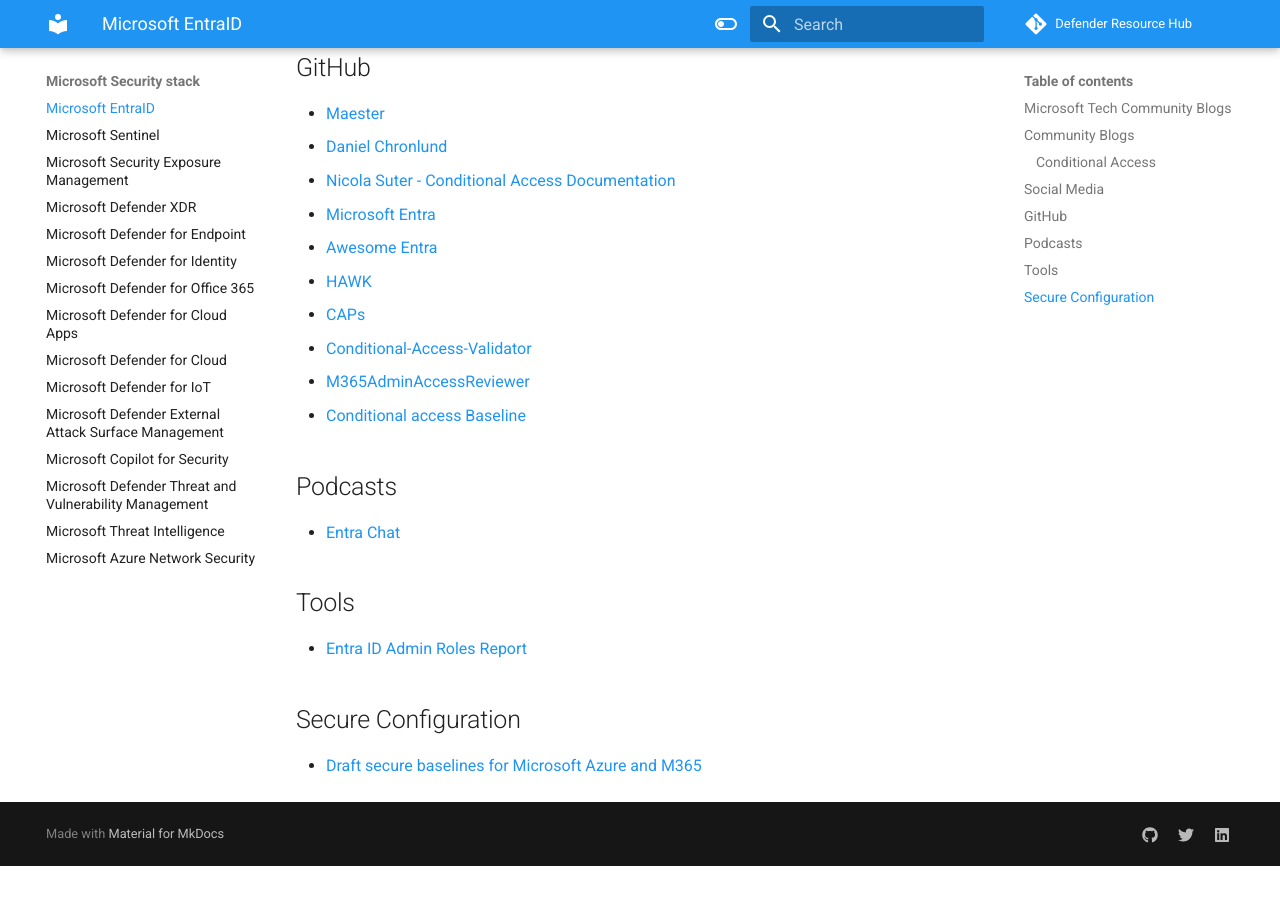
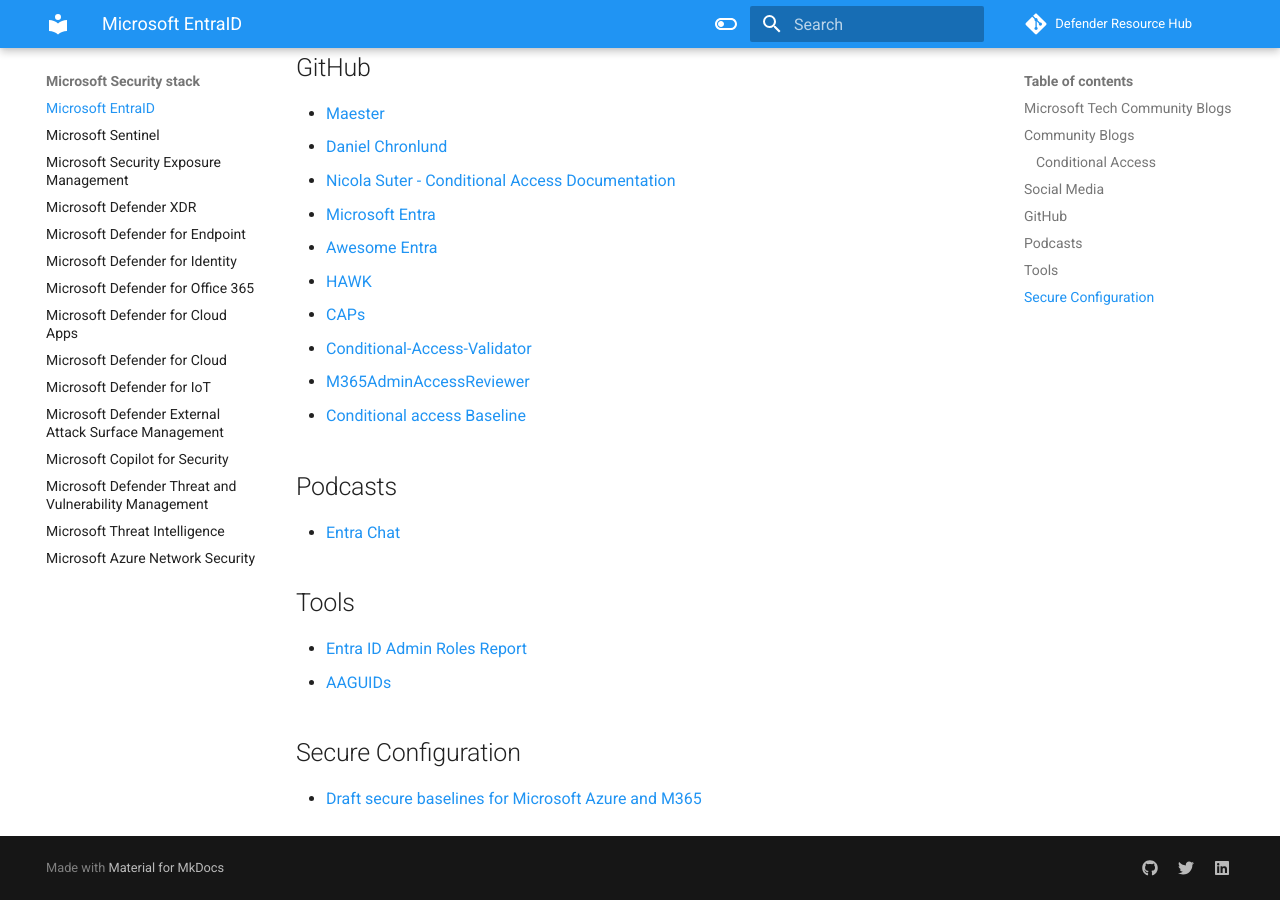
Before and after one commit to alexverboon/DefenderResourceHub, an MkDocs documentation site: the page built from docs/entraid.md, in a window 1280 px wide and 900 px high, scrolled down 66030 px. Built offline with MkDocs 1.6.1 and Material for MkDocs 9.7.7, drawn with Linux system fonts in a browser that asks for light colours; comment, search, counter and statistics services are not loaded; before the commit the page ends 66896 px from its top, so only the background shows below that.

Commit message:
added AADGUIDS

```diff
--- a/docs/entraid.md
+++ b/docs/entraid.md
@@ -1835,6 +1835,7 @@
 ## Tools
 
 - [Entra ID Admin Roles Report](https://rksolutions.nl/entra-id-admin-roles-report/?utm_source=substack&utm_medium=email)
+- [AAGUIDs](https://aaguid.nicolasuter.ch/)
 
 ## Secure Configuration
 
```
